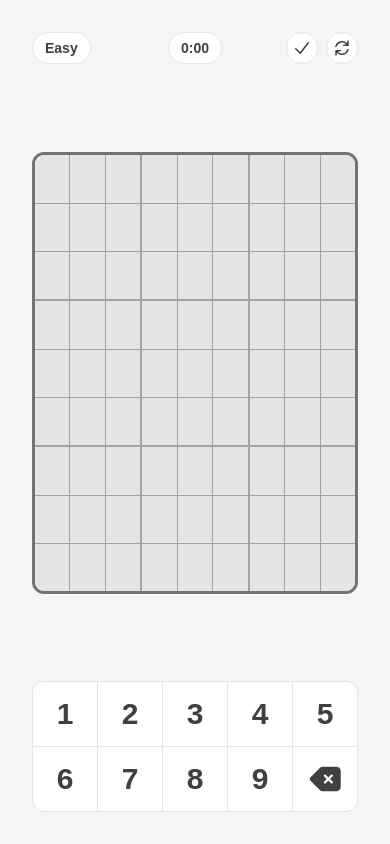
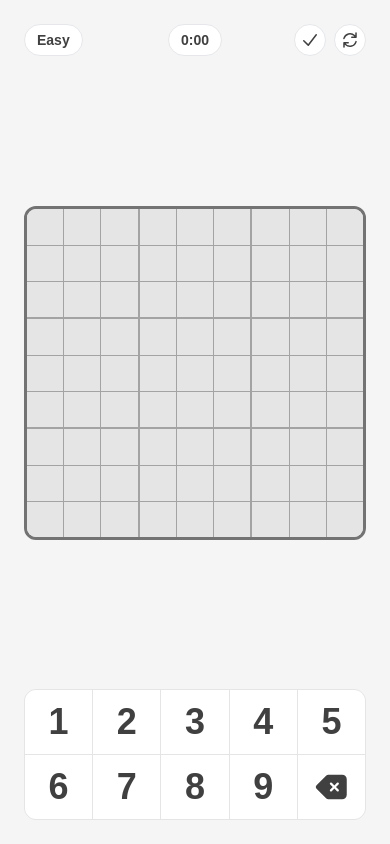
Before and after one commit to brantem/sudoku, a Next.js app: page / in a window 390 px wide. Built offline with nearby package versions, Linux system fonts and the light colour scheme; a web font is replaced by a local one.

Commit message:
Add responsive styles

```diff
--- a/src/components/Board.tsx
+++ b/src/components/Board.tsx
@@ -29,7 +29,7 @@ const Board = () => {
               <button
                 key={j}
                 className={cn(
-                  'flex h-12 flex-1 items-center justify-center border-neutral-400 bg-white text-2xl font-semibold',
+                  'flex h-9 flex-1 items-center justify-center border-neutral-400 bg-white text-2xl font-semibold sm:h-12 sm:text-3xl',
                   j > 0 && 'border-l',
                   i % 3 !== 0 && 'border-t',
                   j > 0 && j % 3 === 0 && 'border-l-2',
--- a/src/components/Keyboard.tsx
+++ b/src/components/Keyboard.tsx
@@ -10,7 +10,7 @@ export type KeyboardButtonProps = {
 const KeyboardButton = (props: KeyboardButtonProps) => {
   return (
     <button
-      className="flex h-16 items-center justify-center bg-white text-3xl font-semibold tabular-nums hover:bg-neutral-100"
+      className="flex h-16 items-center justify-center bg-white text-4xl font-semibold tabular-nums hover:bg-neutral-100"
       {...props}
     />
   );
--- a/src/styles/globals.css
+++ b/src/styles/globals.css
@@ -25,6 +25,6 @@ body {
 }
 
 #__next {
-  @apply flex w-full max-w-lg flex-col p-8 space-y-8 justify-between text-neutral-700;
+  @apply flex w-full max-w-lg flex-col  p-6 sm:p-8 space-y-6 sm:space-y-8 justify-between text-neutral-700;
   position: relative;
 }
```
Also changed, not shown: 1 other file (tests, documents, lock files or other folders).
